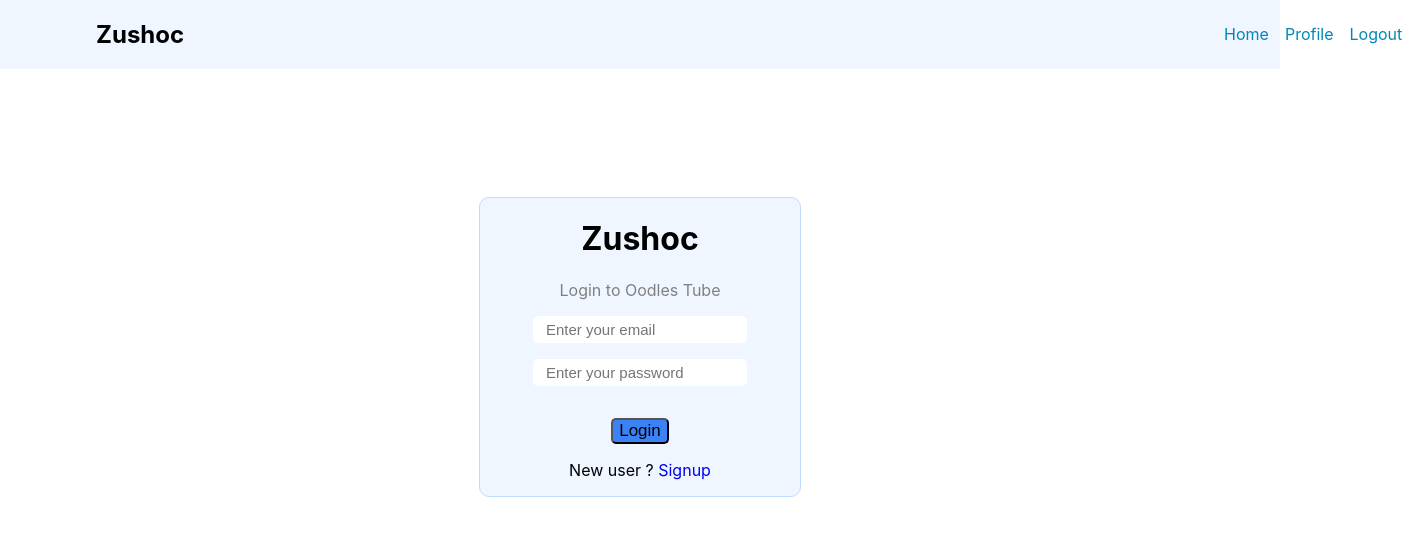
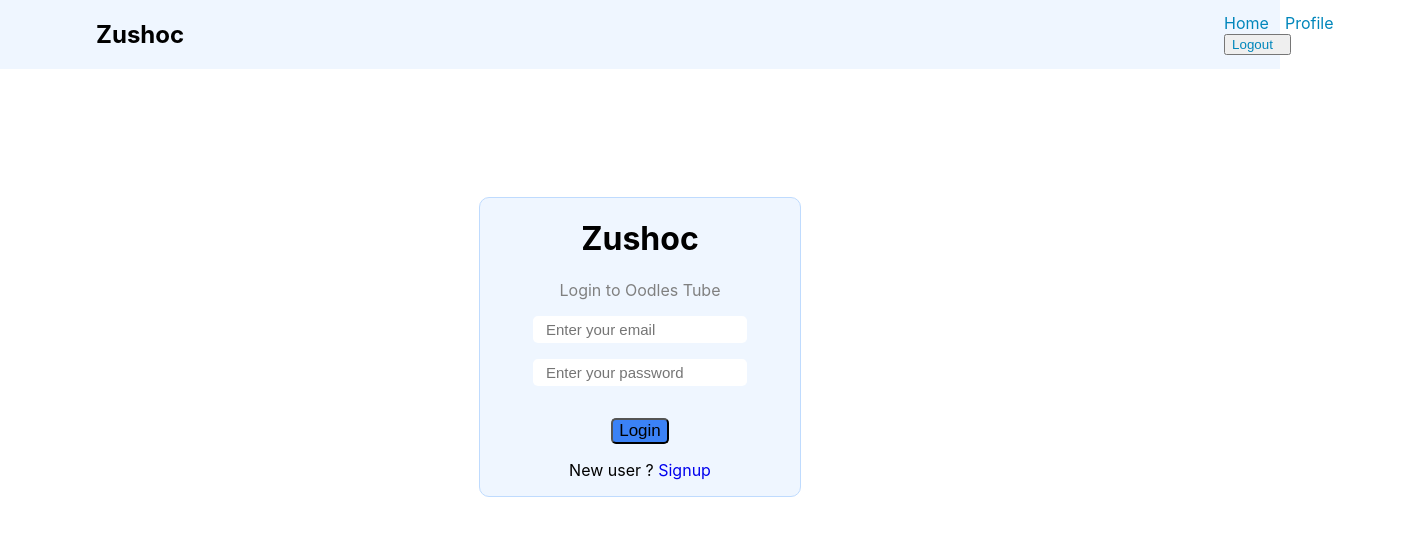
Before and after one commit to neithalrajpurohit/Zushoc, a React (Create React App) app: page /login in a window 1280 px wide. Shown: the top 536 px of the page, 1418 px wide, since content can reach past the window. Built offline with nearby package versions, Linux system fonts and the light colour scheme.

Commit message:
Feat-logout-component

```diff
--- a/src/common/components/Header.jsx
+++ b/src/common/components/Header.jsx
@@ -1,6 +1,9 @@
-import {Link} from "react-router-dom";
-
+import {Link, useNavigate} from "react-router-dom";
+import { useDispatch } from "react-redux";
+import { logOutUser } from "../../features/auth/authSlice";
 export const Header=()=>{
+    const dispatch = useDispatch();
+    const navigate=useNavigate();
     return(
         <div style={{ position: "sticky", top: "0px", zIndex: "100" }}>
             <nav className="navg">
@@ -8,7 +11,7 @@ export const Header=()=>{
                 <div className="links-container">
                     <Link className="header-cnt" to="/">Home</Link>
                     <Link className="header-cnt" to ="/profile">Profile</Link>
-                    <Link className="header-cnt" to ="/login">Logout</Link>
+                    <button className="header-cnt" onClick={()=>{ dispatch(logOutUser()) ; navigate("/login")} }>Logout</button>
                 </div>
             </nav>
        </div>
--- a/src/features/auth/authSlice.js
+++ b/src/features/auth/authSlice.js
@@ -77,7 +77,26 @@ export const authSlice = createSlice({
     errorMessage: "",
   },
 
-  reducers: {},
+  reducers: {
+    logOutUser(state) {
+      localStorage.removeItem("login");
+      state.data = {
+        _id: "",
+        name: "",
+        email: "",
+        username: "",
+        bio: "",
+        profileURL: "",
+        followingList: [],
+        followersList: [],
+      };
+      state.token = "";
+      state.isUserLogedIn = false;
+      state.userLoading = false;
+      state.isError = false;
+      state.errorMessage = "";
+    },
+  },
 
   extraReducers: {
     [signupUser.pending]: (state, action) => {
@@ -114,4 +133,6 @@ export const authSlice = createSlice({
     },
   },
 });
+export const { logOutUser } = authSlice.actions;
+
 export default authSlice.reducer;
```
